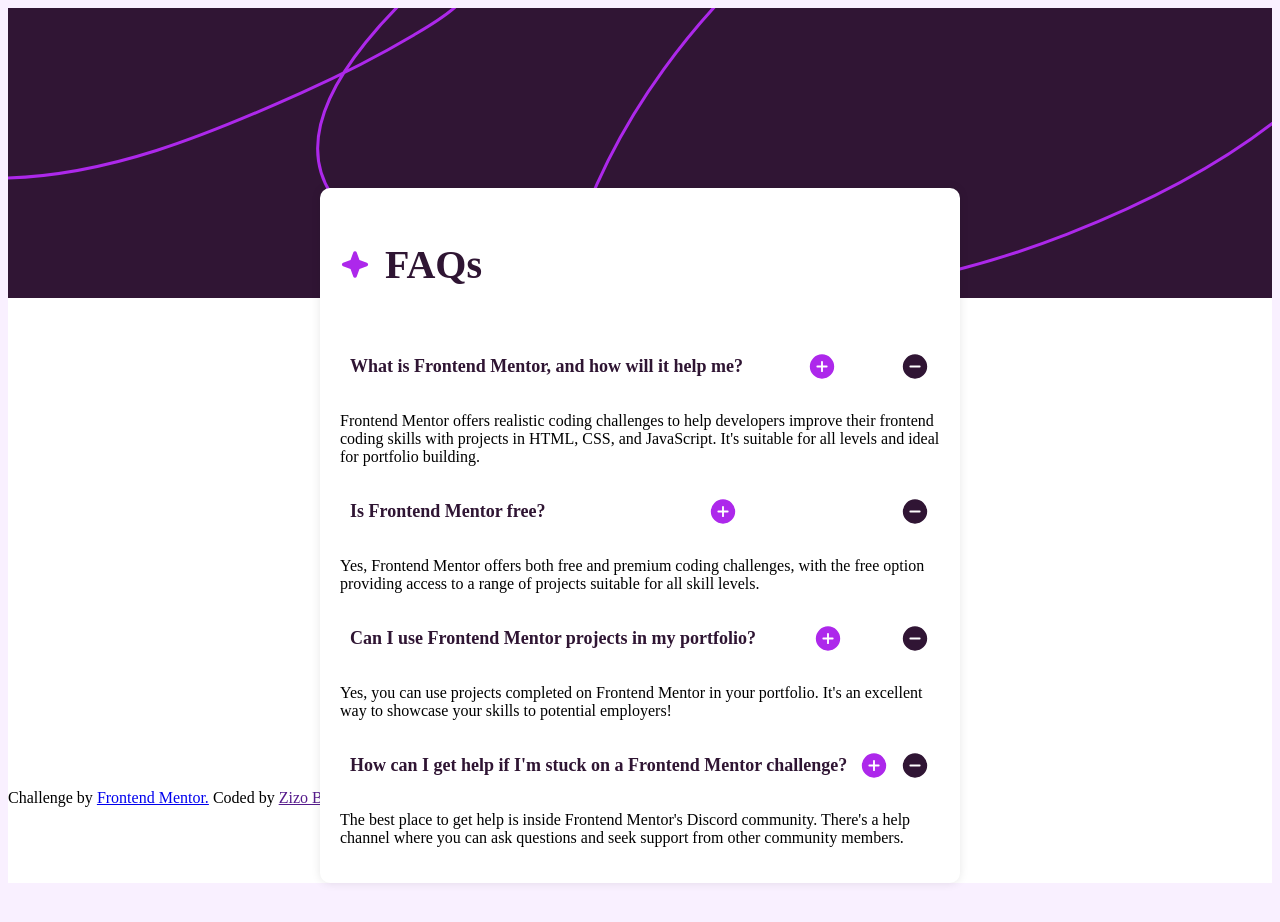
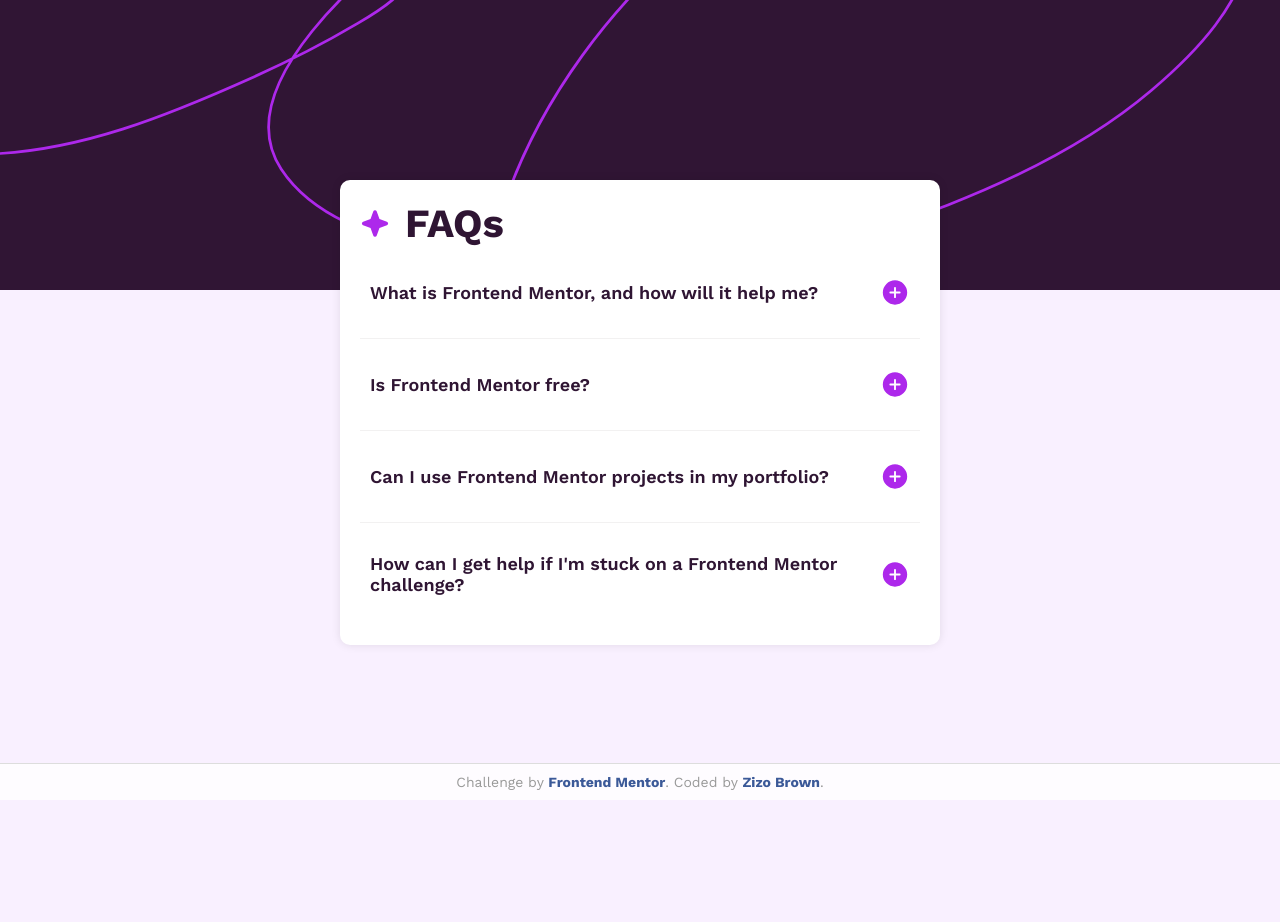
Before and after one commit to Zizo95/FAQ-accordion, a plain HTML site: page index.html in a window 1280 px wide. Drawn offline with nearby package versions, Linux system fonts and the light colour scheme.

Commit message:
added javascript

```diff
--- a/index.html
+++ b/index.html
@@ -1,63 +1,80 @@
 <!DOCTYPE html>
 <html lang="en">
+
 <head>
   <meta charset="UTF-8">
   <meta name="viewport" content="width=device-width, initial-scale=1.0">
+  <link rel="icon" type="image/png" sizes="32x32" href="images/favicon-32x32.png">
+  <title>Frontend Mentor | FAQ accordion</title>
   <link rel="stylesheet" href="styles.css">
-    <title>Document</title>
 </head>
+
 <body>
-    <div class="logo">
-        <img src="images/background-pattern-desktop.svg" class="img-fluid">
+  <div class="bgImg">
+    <img src="images/background-pattern-desktop.svg" alt="bgImg" id="desktopBG">
+    <img src="images/background-pattern-mobile.svg" alt="bgImg" id="mobileBG">
   </div>
-    <section>
+
   <div class="faq-container">
     <div class="header-container">
       <img src="images/icon-star.svg" alt="icon-star">
       <h1 class="heading">FAQs</h1>
     </div>
-   <div class="question">
-    <h3>
+    <div class="faq-item">
+      <h2 class="question" data-faq="1">
         What is Frontend Mentor, and how will it help me?
-        <img src="images/icon-plus.svg" class="plus">
-        <img src="images/icon-minus.svg" class="minus">
-    </h3>
+        <img src="images/icon-minus.svg" alt="icon-minus" class="icon" id="icon-minus-1">
+        <img src="images/icon-plus.svg" alt="icon-plus" class="icon" id="icon-plus-1">
+      </h2>
+      <p>
+        Frontend Mentor offers realistic coding challenges to help developers improve their
+        frontend coding skills with projects in HTML, CSS, and JavaScript. It's suitable for
+        all levels and ideal for portfolio building.
+      </p>
+    </div>
+    <hr>
+    <div class="faq-item">
+      <h2 class="question" data-faq="2">
+        Is Frontend Mentor free?
+        <img src="images/icon-minus.svg" alt="icon-minus" class="icon" id="icon-minus-2">
+        <img src="images/icon-plus.svg" alt="icon-plus" class="icon" id="icon-plus-2">
+      </h2>
+      <p>
+        Yes, Frontend Mentor offers both free and premium coding challenges, with the free
+        option providing access to a range of projects suitable for all skill levels.
+      </p>
+    </div>
+    <hr>
+    <div class="faq-item">
+      <h2 class="question" data-faq="3">
+        Can I use Frontend Mentor projects in my portfolio?
+        <img src="images/icon-minus.svg" alt="icon-minus" class="icon" id="icon-minus-3">
+        <img src="images/icon-plus.svg" alt="icon-plus" class="icon" id="icon-plus-3">
+      </h2>
+      <p>
+        Yes, you can use projects completed on Frontend Mentor in your portfolio. It's an excellent
+        way to showcase your skills to potential employers!
+      </p>
+    </div>
+    <hr>
+    <div class="faq-item">
+      <h2 class="question" data-faq="4">
+        How can I get help if I'm stuck on a Frontend Mentor challenge?
+        <img src="images/icon-minus.svg" alt="icon-minus" class="icon" id="icon-minus-4">
+        <img src="images/icon-plus.svg" alt="icon-plus" class="icon" id="icon-plus-4">
+      </h2>
+      <p>
+        The best place to get help is inside Frontend Mentor's Discord community. There's a help
+        channel where you can ask questions and seek support from other community members.
+      </p>
+    </div>
+  </div>
+  <div class="attribution">
+    Challenge by <a href="https://www.frontendmentor.io/home" target="_blank">Frontend Mentor</a>.
+    Coded by <a href="https://www.frontendmentor.io/profile/JEETAHIRWAR">Zizo Brown</a>.
   </div>
 
-   <p>Frontend Mentor offers realistic coding challenges to help developers improve their frontend coding skills with projects in HTML, CSS, and JavaScript. It's suitable for all levels and ideal for portfolio building.
-    </p>
-<div class="question">
-    <h3>
-        Is Frontend Mentor free?
-        <img src="images/icon-plus.svg" class="plus">
-        <img src="images/icon-minus.svg" class="minus">
-    </h3>
-</div>
+  <script src="script.js"></script>
+</body>
 
-   <p>Yes, Frontend Mentor offers both free and premium coding challenges, with the free option providing access to a range of projects suitable for all skill levels. </p>
-
-   <div class="question">
-    <h3>
-        Can I use Frontend Mentor projects in my portfolio?
-        <img src="images/icon-plus.svg" class="plus">
-        <img src="images/icon-minus.svg" class="minus">
-    </h3>
-</div>
-   <p>Yes, you can use projects completed on Frontend Mentor in your portfolio. It's an excellent way to showcase your skills to potential employers!</p>
-
-   <div class="question">
-    <h3>
-        How can I get help if I'm stuck on a Frontend Mentor challenge?
-        <img src="images/icon-plus.svg" class="plus">
-        <img src="images/icon-minus.svg" class="minus">
-    </h3>
-</div>
-   <p>The best place to get help is inside Frontend Mentor's Discord community. There's a help channel where you can ask questions and seek support from other community members.</p>
-</section>
-   <footer>
-    <p>
-     Challenge by <a href="https://www.frontendmentor.io/home" target="_blank">Frontend Mentor.</a> Coded by <a href="">Zizo Brown</a>
-    </p>
-   </footer>
-</body>
 </html>
--- /dev/null
+++ b/script.js
@@ -0,0 +1,24 @@
+document.addEventListener("DOMContentLoaded", function () {
+    const questionElements = document.querySelectorAll('.question');
+
+    questionElements.forEach((question, index) => {
+        const iconPlus = document.getElementById(`icon-plus-${index + 1}`);
+        const iconMinus = document.getElementById(`icon-minus-${index + 1}`);
+        const answer = question.nextElementSibling; // Assuming the answer is the immediate sibling
+
+        question.addEventListener('click', function () {
+            if (iconPlus.style.display !== 'none') {
+                iconPlus.style.display = 'none';
+                iconMinus.style.display = 'inline-block';
+                answer.style.display = 'block';
+            } else {
+                iconPlus.style.display = 'inline-block';
+                iconMinus.style.display = 'none';
+                answer.style.display = 'none';
+            }
+        });
+
+        // Hide the minus icon by default
+        iconMinus.style.display = 'none';
+    });
+});
--- a/styles.css
+++ b/styles.css
@@ -1,20 +1,81 @@
-body{
+@import url('https://fonts.googleapis.com/css2?family=Work+Sans:wght@400;600;700&display=swap');
+
+* {
+    font-family: 'Work Sans', sans-serif;
+    margin: 0;
+    padding: 0;
+    box-sizing: border-box;
+}
+
+body {
+    font-family: 'Work Sans', sans-serif;
+    color: hsl(292, 16%, 49%);
     background-color: hsl(275, 100%, 97%);
     height: 120vh;
     overflow-y: auto;
 }
-section{
-    background:white ;
+
+body::-webkit-scrollbar {
+    width: 0px;
+}
 
 
-}
 
-.logo{
+.bgImg {
     position: relative;
     width: 100%;
     height: 290px;
     overflow: hidden;
 }
+
+#desktopBG,
+#mobileBG {
+    position: absolute;
+    width: 100%;
+    height: 100%;
+    object-fit: cover;
+}
+
+#desktopBG {
+    display: block;
+}
+
+#mobileBG {
+    display: none;
+}
+
+@media only screen and (max-width: 767px) {
+    #desktopBG {
+        display: none;
+    }
+
+    #mobileBG {
+        display: block;
+    }
+
+    .faq-container {
+        width: 375px;
+        margin-left: auto;
+        margin-right: auto;
+    }
+
+    .heading {
+        font-size: 20px;
+    }
+
+    .header-container img {
+        width: 20px;
+    }
+
+    h2.question {
+        font-size: 14px;
+    }
+
+    p {
+        font-size: 12px;
+    }
+}
+
 .faq-container {
     max-width: 600px;
     margin: -110px auto;
@@ -24,6 +85,7 @@ section{
     box-shadow: 0 0 10px rgba(0, 0, 0, 0.1);
     position: relative;
 }
+
 .header-container {
     display: flex;
     align-items: center;
@@ -45,12 +107,14 @@ section{
     margin-right: 10px;
     background-color: rgba(255,255,255,255);
 }
-.question{
-        margin-bottom: 20px;
-        position: relative;
-    }
-    h3{
-        font-size: 18px;
+
+.faq-item {
+    margin-bottom: 20px;
+    position: relative;
+}
+
+h2.question {
+    font-size: 18px;
     color: hsl(292, 42%, 14%);
     cursor: pointer;
     margin-top: 20px;
@@ -61,4 +125,65 @@ section{
     align-items: center;
     background-color: rgba(255,255,255, 1);
     font-weight: 600;
-    }
+}
+
+h2.question:hover {
+    color: rgba(169,39,228, 1);
+}
+
+h2.question .icon {
+    font-size: 18px;
+    cursor: pointer;
+    background-color: rgba(255,255,255, 1);
+}
+
+p {
+    font-size: 16px;
+    color: hsl(292, 16%, 49%);
+    margin: 0;
+    padding: 10px;
+    display: none;
+    word-spacing: 1px;
+    line-height: 1.5;
+    background-color: rgba(255,255,255, 1);
+}
+
+hr {
+    border: none;
+    border-top: 0.2px solid #f2f1f1;
+    margin: 20px 0;
+    padding: 0;
+    width: 100%;
+}
+
+
+.icon-plus,
+.icon-minus {
+    position: absolute;
+    right: 10px;
+    cursor: pointer;
+}
+
+.attribution {
+    position: fixed;
+    bottom: 0;
+    left: 0;
+    width: 100%;
+    margin: 0;
+    text-align: center;
+    color: #999999;
+    font-size: 14px;
+    padding: 10px;
+    background-color: rgba(255, 255, 255, 0.8);
+    border-top: 1px solid #ddd;
+}
+
+.attribution a {
+    color: #3b5998;
+    text-decoration: none;
+    font-weight: bold;
+}
+
+.attribution a:hover {
+    text-decoration: underline;
+}
```
Lines whose indentation alone changed are shown as unchanged.
